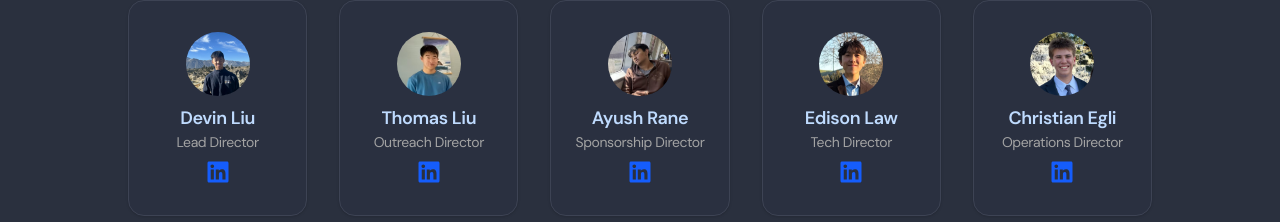
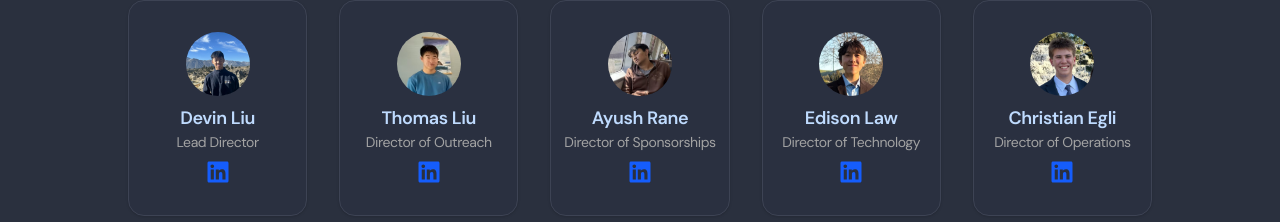
Before and after one commit to dliu99/stang-hacks, a Next.js app: page / in a window 1280 px wide. Shown: the part 3405-3627 px from the top of the page. Built offline with nearby package versions, Linux system fonts and the light colour scheme.

Commit message:
job titles

```diff
--- a/src/app/page.tsx
+++ b/src/app/page.tsx
@@ -282,10 +282,10 @@ export default function StangHacksLanding() {
           <div className="grid grid-cols-2 sm:grid-cols-3 md:grid-cols-5 gap-4 md:gap-8 max-w-5xl mx-auto">
             {[
               { name: "Devin Liu", role: "Lead Director", linkedinUrl: "https://www.linkedin.com/in/devin-liu-6aa1b9325/", imageSrc: "/team/dliu.avif" },
-              { name: "Thomas Liu", role: "Outreach Director", linkedinUrl: "https://www.linkedin.com/in/thomas-liu-380042231/", imageSrc: "/team/tliu.avif" },
-              { name: "Ayush Rane", role: "Sponsorship Director", linkedinUrl: "https://www.linkedin.com/in/ayush-rane-344b02260/", imageSrc: "/team/ayush.avif" },
-              { name: "Edison Law", role: "Tech Director", linkedinUrl: "https://www.linkedin.com/in/edison-law-04a3ab290/", imageSrc: "/team/edi.avif" },
-              { name: "Christian Egli", role: "Operations Director", linkedinUrl: "https://www.linkedin.com/in/christian-egli-4a7187344", imageSrc: "/team/egli.avif" },
+              { name: "Thomas Liu", role: "Director of Outreach", linkedinUrl: "https://www.linkedin.com/in/thomas-liu-380042231/", imageSrc: "/team/tliu.avif" },
+              { name: "Ayush Rane", role: "Director of Sponsorships", linkedinUrl: "https://www.linkedin.com/in/ayush-rane-344b02260/", imageSrc: "/team/ayush.avif" },
+              { name: "Edison Law", role: "Director of Technology", linkedinUrl: "https://www.linkedin.com/in/edison-law-04a3ab290/", imageSrc: "/team/edi.avif" },
+              { name: "Christian Egli", role: "Director of Operations", linkedinUrl: "https://www.linkedin.com/in/christian-egli-4a7187344", imageSrc: "/team/egli.avif" },
             ].map((member, i) => (
               <div className="flex flex-col h-full min-h-56 md:min-h-72">
                 <TeamMemberCard key={i} {...member}/>
```
